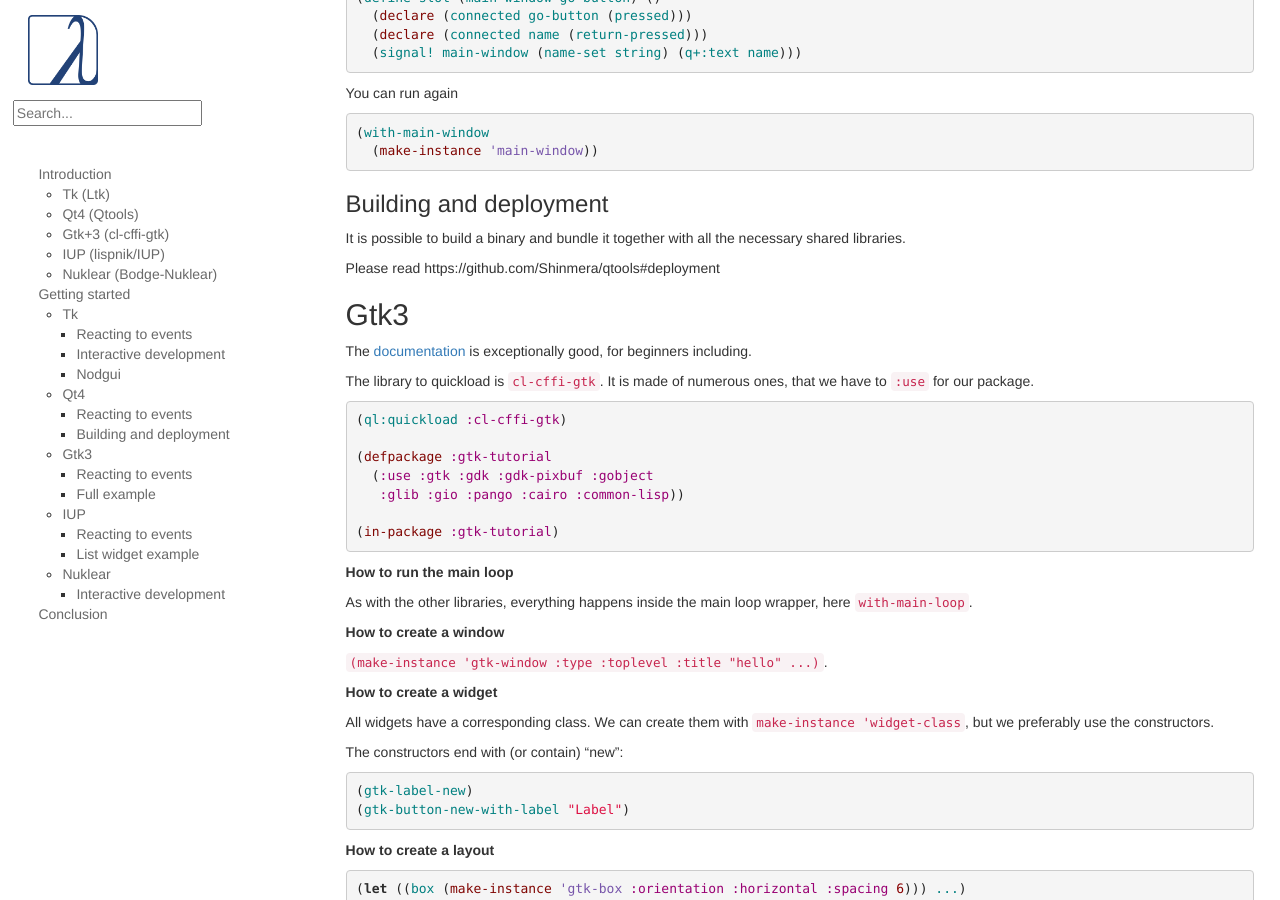
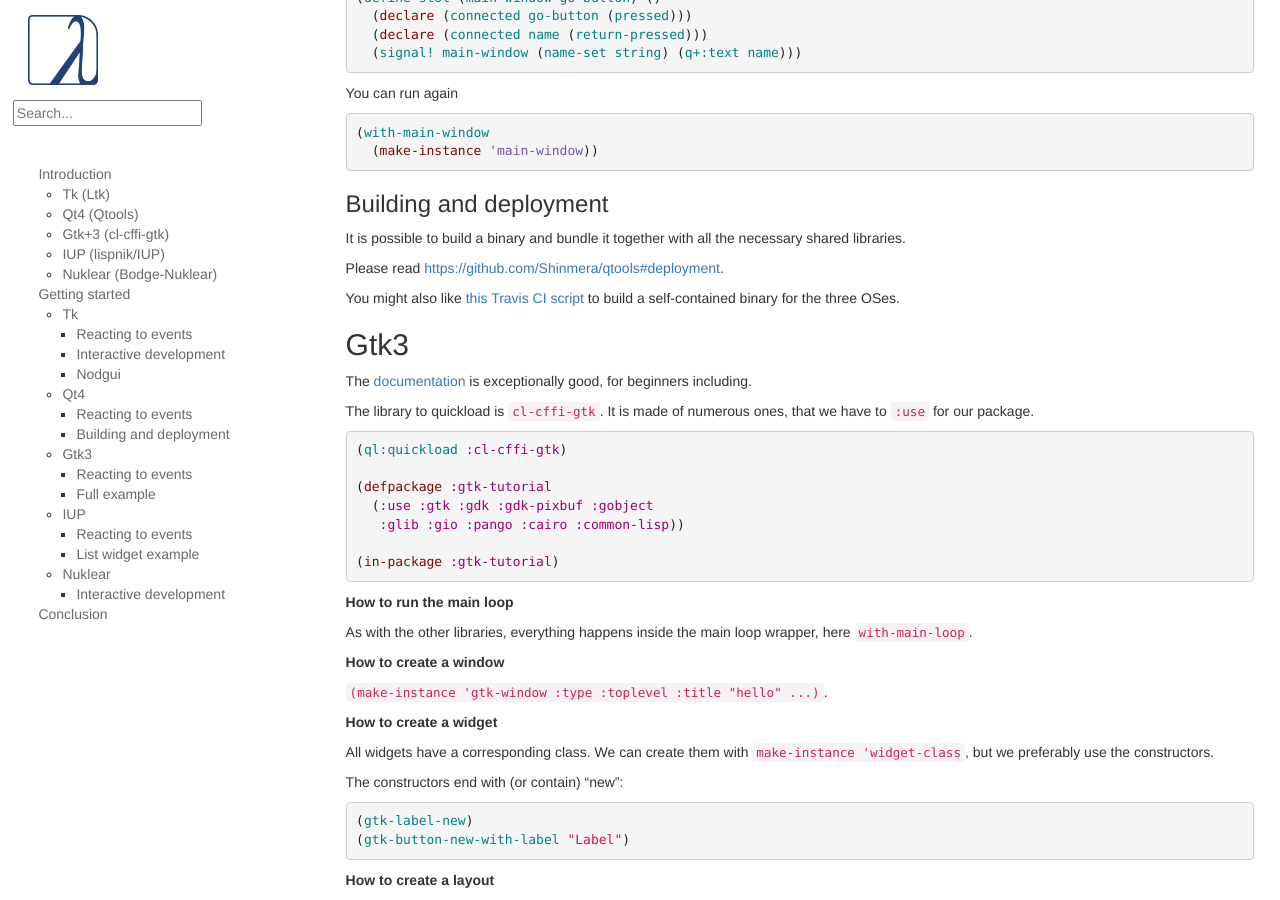
Before and after one commit to LispCookbook/cl-cookbook, a Jekyll site: the page built from gui.md, in a window 1280 px wide and 900 px high, scrolled down 8392 px. Built offline with Jekyll 4.4.1, drawn with Linux system fonts in a browser that asks for light colours.

Commit message:
qtools: add Travis CI script

```diff
--- a/gui.md
+++ b/gui.md
@@ -452,7 +452,9 @@
 It is possible to build a binary and bundle it together with all the
 necessary shared libraries.
 
-Please read https://github.com/Shinmera/qtools#deployment
+Please read [https://github.com/Shinmera/qtools#deployment](https://github.com/Shinmera/qtools#deployment).
+
+You might also like [this Travis CI script](https://github.com/phoe-trash/furcadia-post-splitter/blob/master/.travis.yml) to build a self-contained binary for the three OSes.
 
 
 ## Gtk3
```
